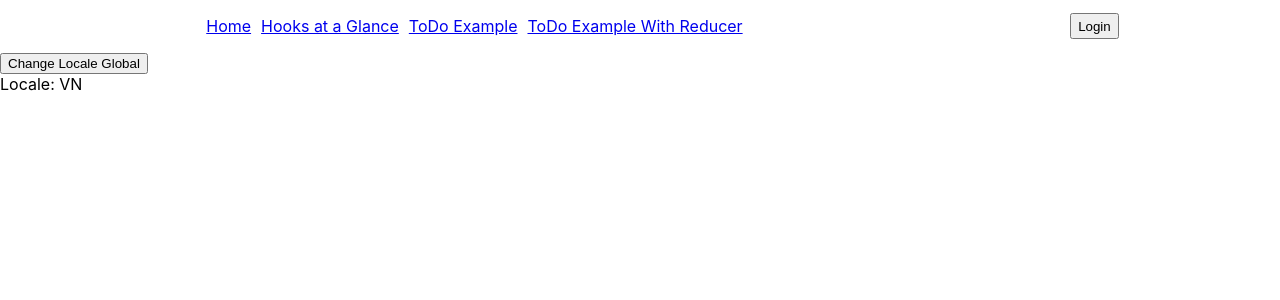
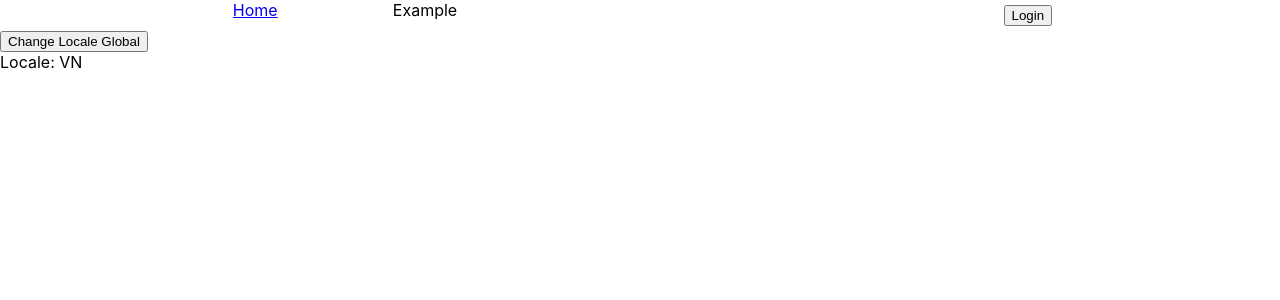
Before and after one commit to kane-nguyen-goldenowl/hook-example, a React (Create React App) app: page / in a window 1280 px wide. Shown: the top 300 px of the page. Built offline with nearby package versions, Linux system fonts and the light colour scheme.

Commit message:
update nav

```diff
--- a/src/components/Nav/index.css
+++ b/src/components/Nav/index.css
@@ -21,6 +21,37 @@
     align-items: center;
 }
 
-.nav-right button {
-    height: 50%;
+.second-level-menu {
+    position: absolute;
+    top: 30px;
+    left: 0;
+    width: 150px;
+    list-style: none;
+    padding: 0;
+    margin: 0;
+    display: none;
 }
+
+.second-level-menu>li {
+    position: relative;
+    height: 30px;
+}
+
+.top-level-menu {
+    list-style: none;
+    padding: 0;
+    margin: 0;
+}
+
+.top-level-menu>li {
+    position: relative;
+    float: left;
+    height: 30px;
+    width: 150px;
+}
+
+.top-level-menu li:hover>ul {
+    /* On hover, display the next level's menu */
+    display: flex;
+    flex-direction: column;
+}
--- a/src/components/Nav/index.js
+++ b/src/components/Nav/index.js
@@ -23,10 +23,19 @@ function Nav() {
 
     return (
         <nav className='nav'>
-            <ul className="nav-left">
+            <ul className="nav-left top-level-menu">
                 <li>
                     <Link to="/">Home</Link>
                 </li>
+                {
+                    auth &&
+                    <li>
+                        <Link to="/profile">Profile</Link>
+                    </li>
+                }
+                <li>
+                    Example
+                    <ul className='second-level-menu'>
                         <li>
                             <Link to="/glance">Hooks at a Glance</Link>
                         </li>
@@ -35,6 +44,8 @@ function Nav() {
                         </li>
                         <li>
                             <Link to="/to-do-example-with-reducer">ToDo Example With Reducer</Link>
+                        </li>
+                    </ul>
                 </li>
             </ul>
             <div className='nav-right'>
```
Lines whose indentation alone changed are shown as unchanged.
